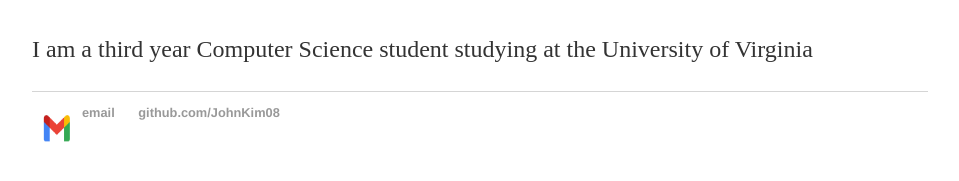
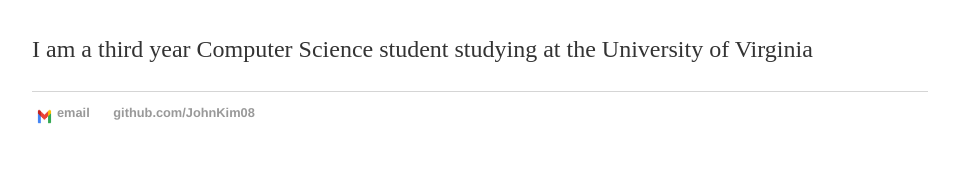
Before and after one commit to JohnKim08/JohnKim08.github.io, a Jekyll site: the page built from index.html, in a window 1280 px wide. Shown: the part 164-345 px from the top of the page, without its empty margins (160-1119 px from the left). Built offline with Jekyll 4.4.1, drawn with Linux system fonts in a browser that asks for light colours.

Commit message:
Adding a Gmail Logo

```diff
--- a/_layouts/default.html
+++ b/_layouts/default.html
@@ -21,7 +21,7 @@
 			</div><!-- /.container -->
 			<footer>
 	    		<ul>
-					<img src="/JohnKim08.github.io/pictures/Gmail-logo.png" alt="GMAIL Logo" width="50" height="50">
+					<img src="/JohnKim08.github.io/pictures/Gmail-logo.png" alt="GMAIL Logo" width="25" height="25">
 	        		<li><a href="mailto:jjk3crr@virginia.edu">email</a></li>
 	        		<li><a href="https://github.com/JohnKim08">github.com/JohnKim08</a></li>
 				</ul>
```
